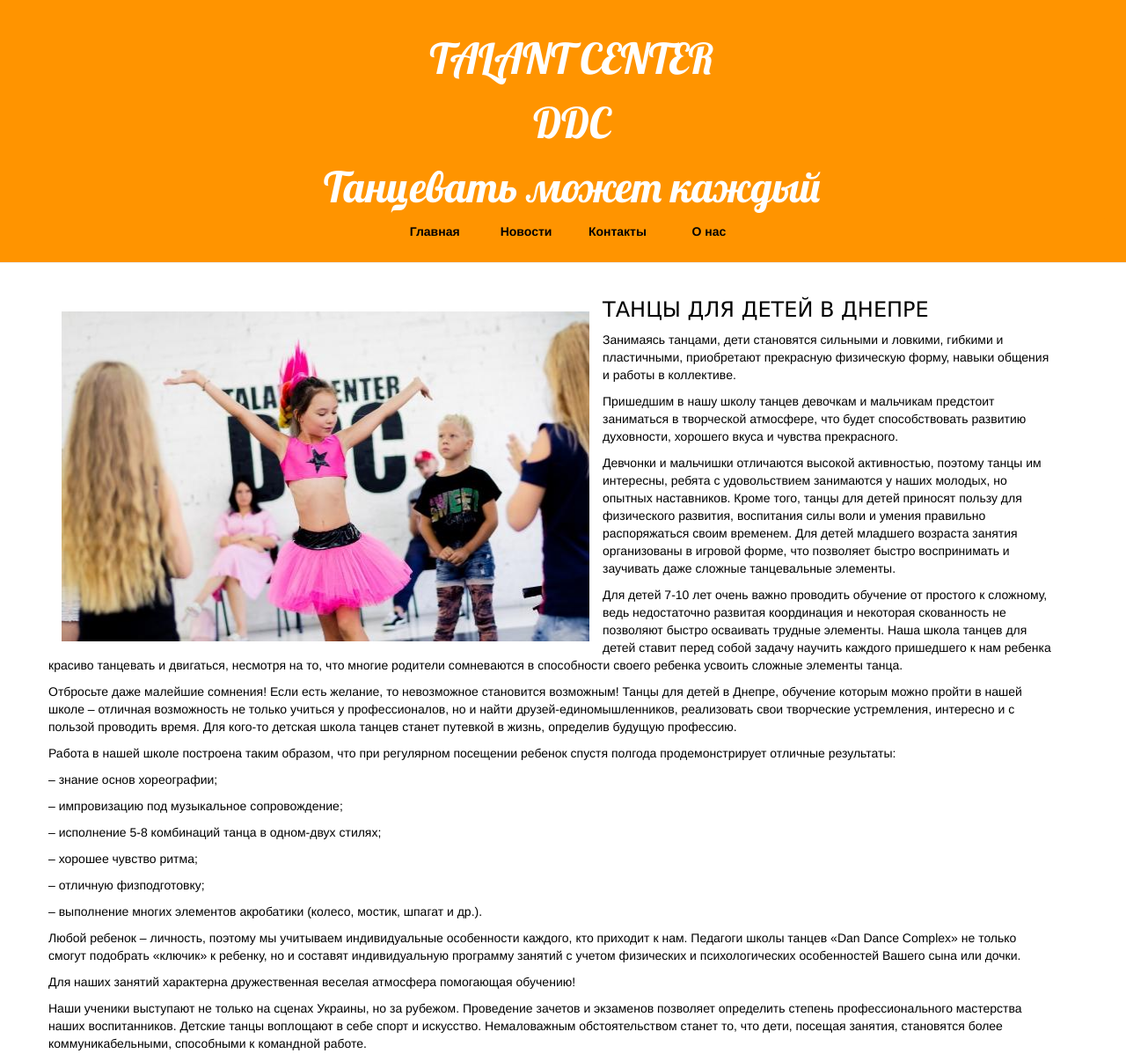
After one commit to OlgaLyalyueva/my-first-blog, a Django app: page /detskaya_horeografiya/ in a window 1280 px wide. The commit adds this page. Shown: the whole page at 88% size. Run offline with Django 3.2, Linux system fonts and the light colour scheme; some libraries are stand-ins or nearby versions.

Commit message:
Added the detskayahoreografiya page

```diff
--- /dev/null
+++ b/blog/templates/blog/detskaya_horeografiya.html
@@ -0,0 +1,38 @@
+{% extends 'blog/base.html' %}
+{% load static %}
+
+{% block content %}
+    <div class="content-for-page">
+        <p><img src="{% static "images/detskayahoreografia.jpg" %}" alt="DETSKAYA-HOREOGRAFIYA" width="600" height="375" align="left" vspace="15" hspace="15">
+        <h3>ТАНЦЫ ДЛЯ ДЕТЕЙ В ДНЕПРЕ</h3>
+        Занимаясь танцами, дети становятся сильными и ловкими, гибкими и пластичными, приобретают прекрасную физическую форму, навыки общения и работы в коллективе.</p>
+
+        <p>Пришедшим в нашу школу танцев девочкам и мальчикам предстоит заниматься в творческой атмосфере, что будет способствовать развитию духовности, хорошего вкуса и чувства прекрасного.</p>
+
+        <p>Девчонки и мальчишки отличаются высокой активностью, поэтому танцы им интересны, ребята с удовольствием занимаются у наших молодых, но опытных наставников. Кроме того, танцы для детей приносят пользу для физического развития, воспитания силы воли и умения правильно распоряжаться своим временем. Для детей младшего возраста занятия организованы в игровой форме, что позволяет быстро воспринимать и заучивать даже сложные танцевальные элементы.</p>
+
+        <p>Для детей 7-10 лет очень важно проводить обучение от простого к сложному, ведь недостаточно развитая координация и некоторая скованность не позволяют быстро осваивать трудные элементы. Наша школа танцев для детей ставит перед собой задачу научить каждого пришедшего к нам ребенка красиво танцевать и двигаться, несмотря на то, что многие родители сомневаются в способности своего ребенка усвоить сложные элементы танца.</p>
+
+        <p>Отбросьте даже малейшие сомнения! Если есть желание, то невозможное становится возможным! Танцы для детей в Днепре, обучение которым можно пройти в нашей школе – отличная возможность не только учиться у профессионалов, но и найти друзей-единомышленников, реализовать свои творческие устремления, интересно и с пользой проводить время. Для кого-то детская школа танцев станет путевкой в жизнь, определив будущую профессию.</p>
+
+        <p>Работа в нашей школе построена таким образом, что при регулярном посещении ребенок спустя полгода продемонстрирует отличные результаты:<p>
+
+        <p>– знание основ хореографии;</p>
+
+        <p>– импровизацию под музыкальное сопровождение;</p>
+
+        <p>– исполнение 5-8 комбинаций танца в одном-двух стилях;</p>
+
+        <p>– хорошее чувство ритма;</p>
+
+        <p>– отличную физподготовку;</p>
+
+        <p>– выполнение многих элементов акробатики (колесо, мостик, шпагат и др.).</p>
+
+        <p>Любой ребенок – личность, поэтому мы учитываем индивидуальные особенности каждого, кто приходит к нам. Педагоги школы танцев «Dan Dance Complex» не только смогут подобрать «ключик» к ребенку, но и составят индивидуальную программу занятий с учетом физических и психологических особенностей Вашего сына или дочки.</p>
+
+        <p>Для наших занятий характерна дружественная веселая атмосфера помогающая обучению!</p>
+
+        <p>Наши ученики выступают не только на сценах Украины, но за рубежом. Проведение зачетов и экзаменов позволяет определить степень профессионального мастерства наших воспитанников. Детские танцы воплощают в себе спорт и искусство. Немаловажным обстоятельством станет то, что дети, посещая занятия, становятся более коммуникабельными, способными к командной работе.</p>
+    </div>
+{% endblock %}
--- a/blog/templates/blog/main.html
+++ b/blog/templates/blog/main.html
@@ -24,7 +24,7 @@
       <div class="column">
         <div class="content-for-main-page">
             <a href="{% url 'hiphop' %}">
-                <img src="{% static "images/hiphop.jpg" %}" alt="ХИП-ХОП" style="width:100%">
+              <img src="{% static "images/hiphop.jpg" %}" alt="ХИП-ХОП" style="width:100%">
             </a>
             <h3>ХИП-ХОП</h3>
             <p>Один из популярнейших современных танцевальных стилей Хип-Хоп поможет раскрепоститься и почувствовать свое тело на все 100%!</p>
@@ -50,7 +50,9 @@
       </div>
       <div class="column">
         <div class="content-for-main-page">
-            <img src="{% static "images/detskayahoreografia.jpg" %}" alt="DETSKAYAHOREOGRAFIA" style="width:100%">
+            <a href="{% url 'detskaya_horeografiya' %}">
+                <img src="{% static "images/detskayahoreografia.jpg" %}" alt="DETSKAYAHOREOGRAFIA" style="width:100%">
+            </a>
             <h3>ДЕТСКАЯ ХОРЕОГРАФИЯ</h3>
             <p>Занимаясь танцами, дети становятся сильными и ловкими, гибкими и пластичными, приобретают прекрасную физическую форму, навыки общения и работы в коллективе.</p>
         </div>
--- a/blog/urls.py
+++ b/blog/urls.py
@@ -7,6 +7,7 @@ urlpatterns = [
     path('contemporary/', views.contemporary, name='contemporary'),
     path('hiphop/', views.hiphop, name='hiphop'),
     path('aerial_silks/', views.aerial_silks, name='aerial_silks'),
+    path('detskaya_horeografiya/', views.detskaya_horeografiya, name='detskaya_horeografiya'),
     path('post/<int:pk>/', views.post_detail, name='post_detail'),
     path('post/new/', views.post_new, name='post_new'),
     path('post/<int:pk>/edit/', views.post_edit, name='post_edit'),
--- a/blog/views.py
+++ b/blog/views.py
@@ -24,6 +24,9 @@ def hiphop(request):
 
 def aerial_silks(request):
     return render(request, 'blog/aerial_silks.html')
+
+def detskaya_horeografiya(request):
+    return render(request, 'blog/detskaya_horeografiya.html')
 
 def post_list(request):
     posts = Post.objects.filter(published_date__lte=timezone.now()).order_by('published_date')
```
